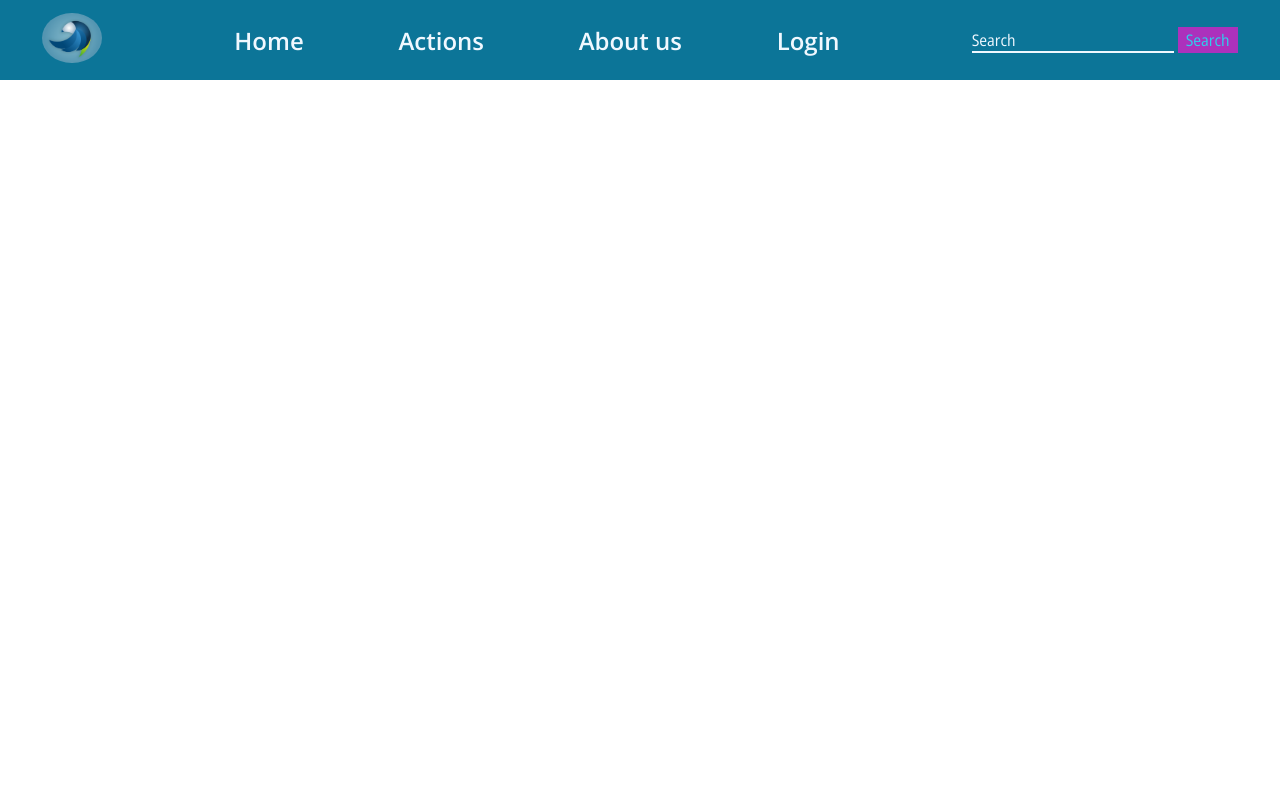
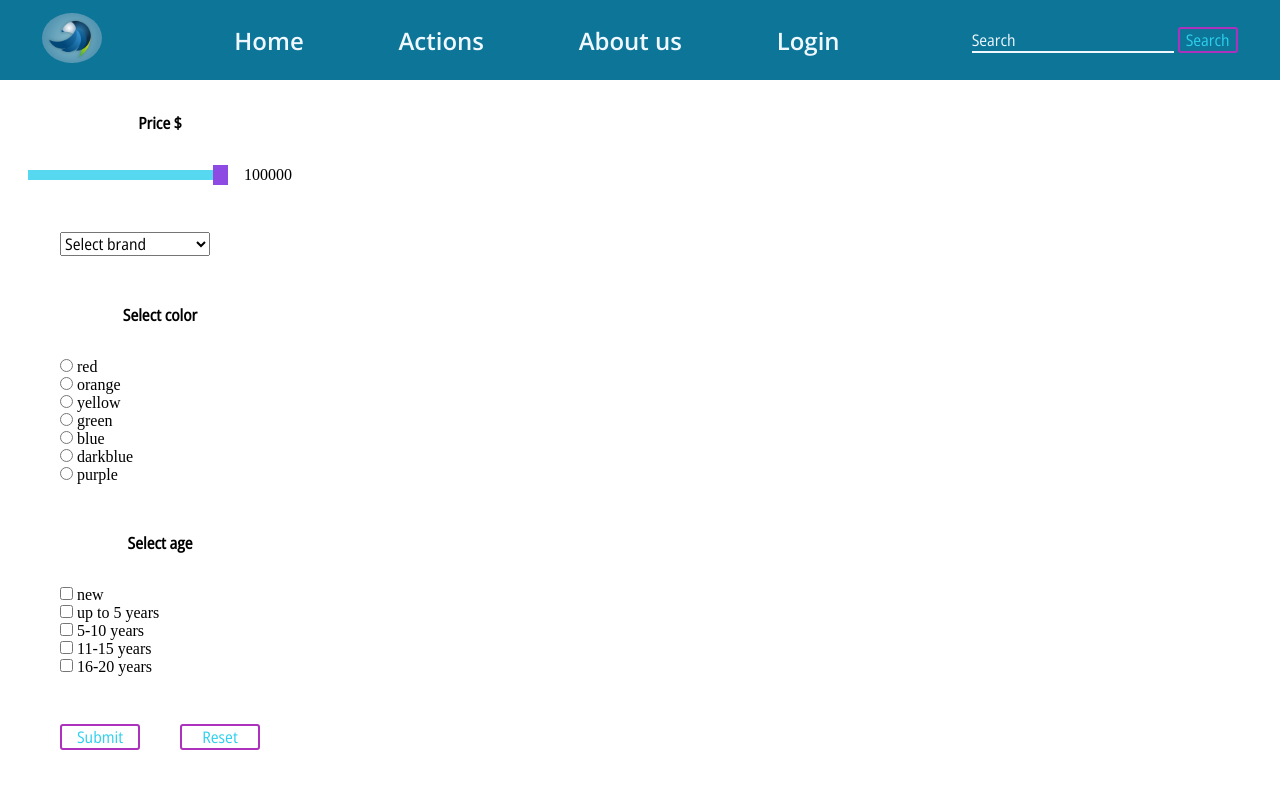
Before and after one commit to Alex43961/project-19, a website built with Vite: page index.html in a window 1280 px wide. Built offline with nearby package versions, Linux system fonts and the light colour scheme.

Commit message:
added sidebar

```diff
--- a/index.html
+++ b/index.html
@@ -18,10 +18,13 @@
 				<img src="./public/icons/logo-ga3518c07c_640.png" alt="Something wrong" class="logo">
 			</div>
 			<nav class="nav-header">
-				<a class="item-nam" href="#">Home</a>
-				<a class="item-nam" href="#">Actions</a>
-				<a class="item-nam" href="#">About us</a>
-				<a class="item-nam" href="#">Login</a>
+				<ul class="items-nav">
+					<li class="item-nav"><a href="#">Home</a></li>
+					<li class="item-nav"><a href="#">Actions</a></li>
+					<li class="item-nav"><a href="#">About us</a></li>
+					<li class="item-nav"><a href="#">Login</a></li>
+				</ul>
+
 			</nav>
 			<div class="input-wrapper">
 				<input class="input-header" type="search" name="search" value="Search">
@@ -31,7 +34,85 @@
 		<div class="container">
 			<aside class="sidebar">
 
+				<p class="title-form">Price $</p>
+				<form class="form-slider" onsubmit="return false" oninput="level.value = flevel.valueAsNumber">
+					<input name="flevel" type="range" min="1000" max="100000" value="100000" step="1000" class="slider"
+						id="myRange">
+					<output for="myRange" name="level" id="output">100000</output>
+				</form>
+
+
+				<form action="post" class="form__sidebar">
+					<select name="brand" id="brand" class="brand-form">
+						<option>Select brand</option>
+						<option value="BMW">BMW</option>
+						<option value="Opel">Opel</option>
+						<option value="Volkswagen">Volkswagen</option>
+						<option value="Audi">Audi</option>
+						<option value="Skoda">Skoda</option>
+						<option value="Renault">Renault</option>
+					</select>
+					<p class="title-form">Select color</p>
+					<p class="input-sidebar">
+						<input type="radio" name="color" class="color" id="red">
+						<label for="color">red</label>
+					</p>
+					<p class="input-sidebar">
+						<input type="radio" name="color" class="color" id="orange">
+						<label for="color">orange</label>
+					</p>
+					<p class="input-sidebar">
+						<input type="radio" name="color" class="color" id="yellow">
+						<label for="color">yellow</label>
+					</p>
+					<p class="input-sidebar">
+						<input type="radio" name="color" class="color" id="green">
+						<label for="color">green</label>
+					</p>
+					<p class="input-sidebar">
+						<input type="radio" name="color" class="color" id="blue">
+						<label for="color">blue</label>
+					</p>
+					<p class="input-sidebar">
+						<input type="radio" name="color" class="color" id="darkblue">
+						<label for="color">darkblue</label>
+					</p>
+					<p class="input-sidebar">
+						<input type="radio" name="color" class="color" id="purple">
+						<label for="color">purple</label>
+					</p>
+					<p class="title-form">Select age</p>
+					<p class="input-sidebar">
+						<input type="checkbox" name="age" class="age" id="new">
+						<label for="color">new</label>
+					</p>
+					<p class="input-sidebar">
+						<input type="checkbox" name="age" class="age" id="five">
+						<label for="color"> up to 5 years</label>
+					</p>
+					<p class="input-sidebar">
+						<input type="checkbox" name="age" class="age" id="ten">
+						<label for="color">5-10 years</label>
+					</p>
+					<p class="input-sidebar">
+						<input type="checkbox" name="age" class="age" id="fifteen">
+						<label for="color">11-15 years</label>
+					</p>
+					<p class="input-sidebar">
+						<input type="checkbox" name="age" class="age" id="twenty">
+						<label for="color">16-20 years</label>
+					</p>
+					<div class="button-wrapper">
+						<p><input type="submit" class="submit-btn"></p>
+						<p><input type="reset" class="submit-btn"></p>
+					</div>
+
+				</form>
 			</aside>
+
+			<main class="main">
+
+			</main>
 		</div>
 	</div>
 	<script type="module" src="/main.js"></script>
--- a/scss/style.scss
+++ b/scss/style.scss
@@ -36,14 +36,18 @@ button {
 	}
 
 	.nav-header {
-		@include flex(space-around, center);
-		width: 700px;
 
-		.item-nam {
-			font-size: $size-l;
-			color: $primary-color;
-			font-family: semiBold;
+		.items-nav {
+			@include flex(space-around, center);
+			width: 700px;
+
+			.item-nav {
+				font-size: $size-l;
+				color: $primary-color;
+				font-family: semiBold;
+			}
 		}
+
 	}
 
 	.input-wrapper {
@@ -63,13 +67,130 @@ button {
 			font-size: $size-m;
 			font-family: regular;
 			border: 2px solid #ac31bc;
-			background-color: #ac31bc;
+			background-color: inherit;
+			border-radius: 3px;
 			transition-duration: .3s;
 
 			&:hover {
-				background-color: inherit;
 				color: #000;
+				background-color: #ac31bc;
 			}
 		}
 	}
 }
+
+.container {
+
+	//@include flex(space-around, center)
+	.sidebar {
+		width: 25%;
+		@include flex(center, center);
+		flex-direction: column;
+		padding-top: $padding-l;
+
+		.title-form {
+			font-family: regular;
+			font-size: $size-m;
+			color: #000;
+			font-weight: bold;
+			text-align: center;
+			margin-bottom: $margin-l
+		}
+
+		.form-slider {
+			@include flex(space-around, center);
+
+			.slider {
+				appearance: none;
+				width: 200px;
+				height: 10px;
+				background: #2dd0ed;
+				outline: none;
+				opacity: .8;
+				transition-duration: .3s;
+
+				&-.slider:hover {
+					opacity: 1;
+				}
+			}
+
+			output {
+				margin-left: $margin-m;
+				vertical-align: bottom;
+			}
+		}
+
+
+		.slider::-webkit-slider-thumb {
+			appearance: none;
+			width: 15px;
+			height: 20px;
+			background: #721fdd;
+			cursor: pointer;
+		}
+
+		.form__sidebar {
+			margin-top: $margin-xl;
+
+			.brand-form {
+				width: 150px;
+				height: 24px;
+				font-family: regular;
+				font-size: $size-m;
+				color: #000;
+
+				option {
+					font-family: regular;
+					font-size: $size-m;
+					color: #000;
+				}
+			}
+
+			.title-form {
+				font-family: regular;
+				font-size: $size-m;
+				color: #000;
+				font-weight: bold;
+				margin-top: $margin-xl;
+			}
+		}
+
+		.button-wrapper {
+			@include flex(space-between, center);
+			margin-top: $margin-xl;
+			width: 200px;
+
+			.submit-btn {
+				width: 80px;
+				color: #2dd0ed;
+				font-size: $size-m;
+				font-family: regular;
+				border: 2px solid #ac31bc;
+				background-color: inherit;
+				border-radius: 3px;
+				transition-duration: .3s;
+
+				&:hover {
+					color: #000;
+					background-color: #ac31bc;
+				}
+			}
+		}
+
+
+	}
+
+
+
+	.title-form {}
+
+	.input-sidebar {}
+
+	.color {}
+
+	.age {}
+
+	.submit-btn {}
+
+	.main {}
+}
```
